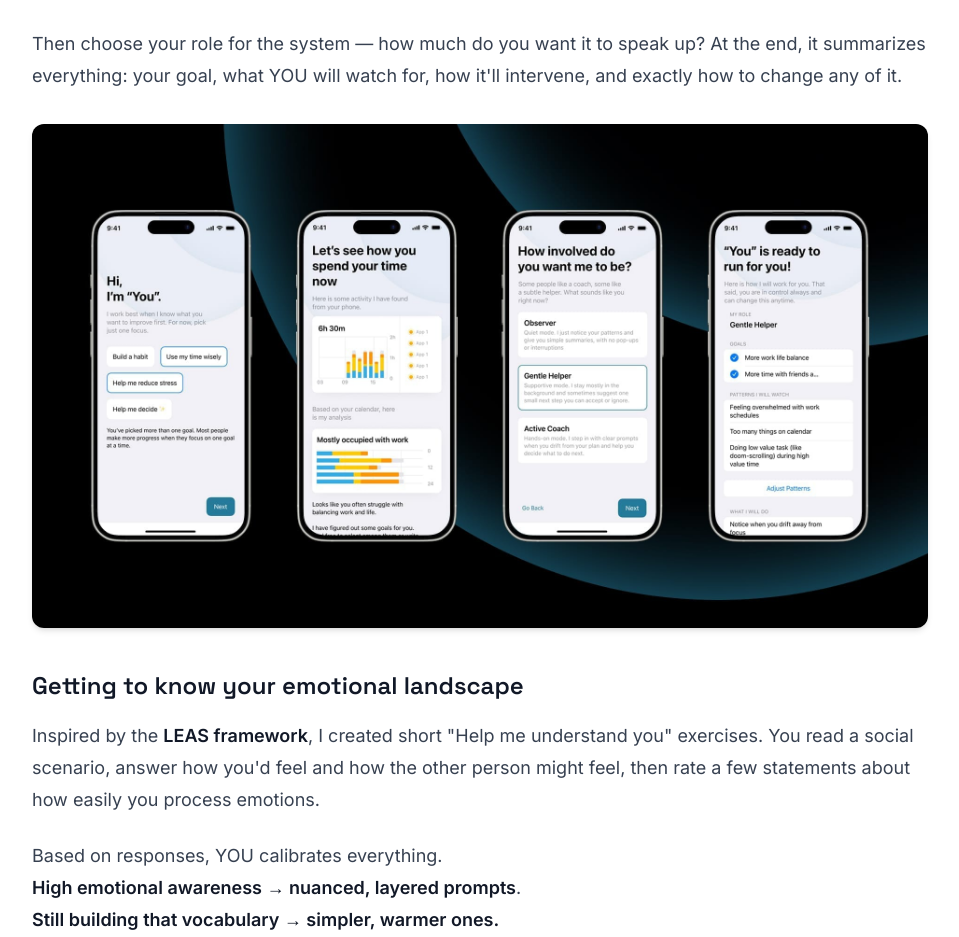
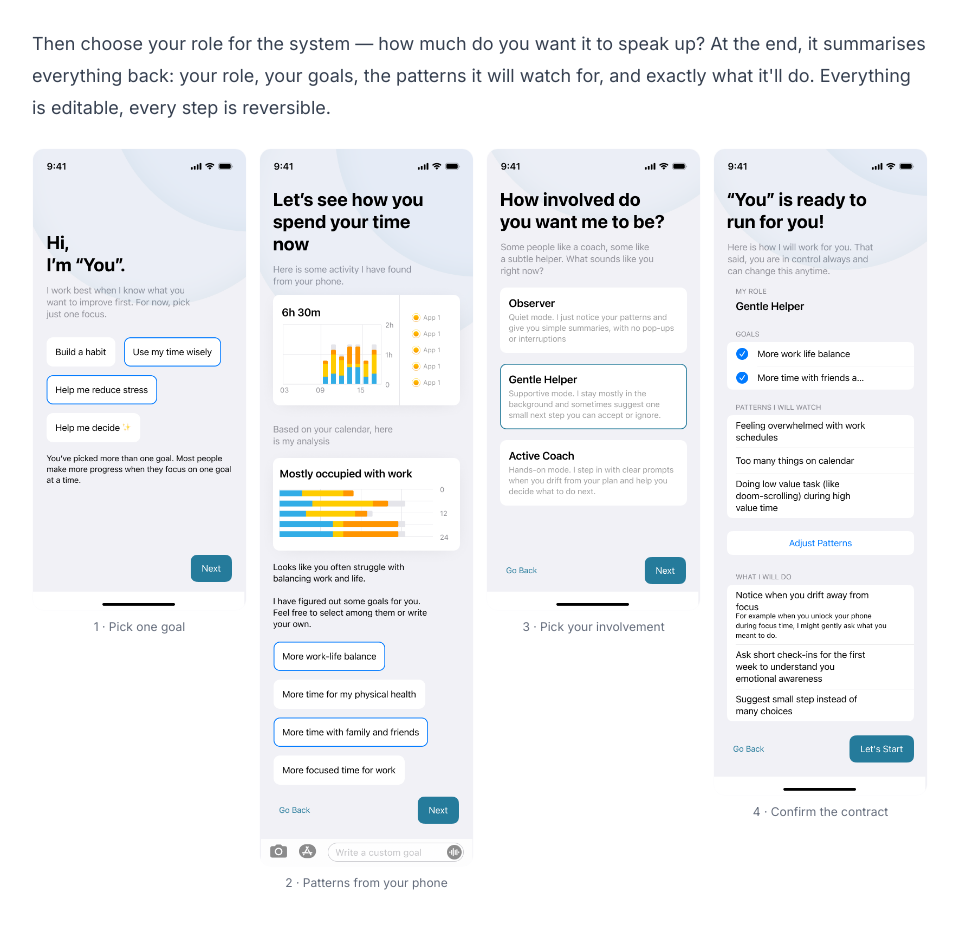
Before and after one commit to Skn1999/sumit-portfolio, a React (Vite) app: page /projects/super-ego-app in a window 1280 px wide. Shown: the part 7167-8104 px from the top of the page, without its empty margins (160-1119 px from the left). Built offline with nearby package versions, Linux system fonts and the light colour scheme.

Commit message:
Changes
Co-authored-by: Skn1999 <31825628+Skn1999@users.noreply.github.com>

```diff
--- a/src/content/projects/super-ego-app/index.mdx
+++ b/src/content/projects/super-ego-app/index.mdx
@@ -170,9 +170,27 @@ Think of Freud's SuperEgo concept. Not as a strict parent, but as a thoughtful i
 
 Most apps dump you into a settings screen. YOU starts with a conversation. Pick a goal, but only one. Try to pick three? YOU gently explains that focus works better than ambition. Not sure? Tap "Help me decide" and YOU observes your patterns for a week before suggesting anything.
 
-Then choose your role for the system — how much do you want it to speak up? At the end, it summarizes everything: your goal, what YOU will watch for, how it'll intervene, and exactly how to change any of it.
+Then choose your role for the system — how much do you want it to speak up? At the end, it summarises everything back: your role, your goals, the patterns it will watch for, and exactly what it'll do. Everything is editable, every step is reversible.
 
-<ProjectImageAsset src="super-ego-app/onboarding.jpg" alt="Screenshot: Goal selection and 'Help me decide' flow" />
+<section className="grid grid-cols-2 lg:grid-cols-4 gap-3 my-8 not-prose">
+  <figure className="m-0">
+    <ProjectImageAsset src="super-ego-app/hifi-onboarding-1-goal.png" alt="Onboarding step 1: 'Hi, I'm You' — single-goal selection with a gentle nudge when more than one goal is picked" className="rounded-xl border border-border/10 w-full" />
+    <figcaption className="text-xs text-muted-foreground mt-2 text-center">1 · Pick one goal</figcaption>
+  </figure>
+  <figure className="m-0">
+    <ProjectImageAsset src="super-ego-app/hifi-onboarding-2-patterns.png" alt="Onboarding step 2: time-use analysis from phone activity with suggested goals like 'More work-life balance'" className="rounded-xl border border-border/10 w-full" />
+    <figcaption className="text-xs text-muted-foreground mt-2 text-center">2 · Patterns from your phone</figcaption>
+  </figure>
+  <figure className="m-0">
+    <ProjectImageAsset src="super-ego-app/hifi-onboarding-3-involvement.png" alt="Onboarding step 3: choose involvement level — Observer, Gentle Helper, or Active Coach" className="rounded-xl border border-border/10 w-full" />
+    <figcaption className="text-xs text-muted-foreground mt-2 text-center">3 · Pick your involvement</figcaption>
+  </figure>
+  <figure className="m-0">
+    <ProjectImageAsset src="super-ego-app/hifi-onboarding-4-summary.png" alt="Onboarding step 4: 'You is ready to run' — summary of role, goals, watched patterns, and what the assistant will do" className="rounded-xl border border-border/10 w-full" />
+    <figcaption className="text-xs text-muted-foreground mt-2 text-center">4 · Confirm the contract</figcaption>
+  </figure>
+</section>
+
 
 ### Getting to know your emotional landscape
 
```
